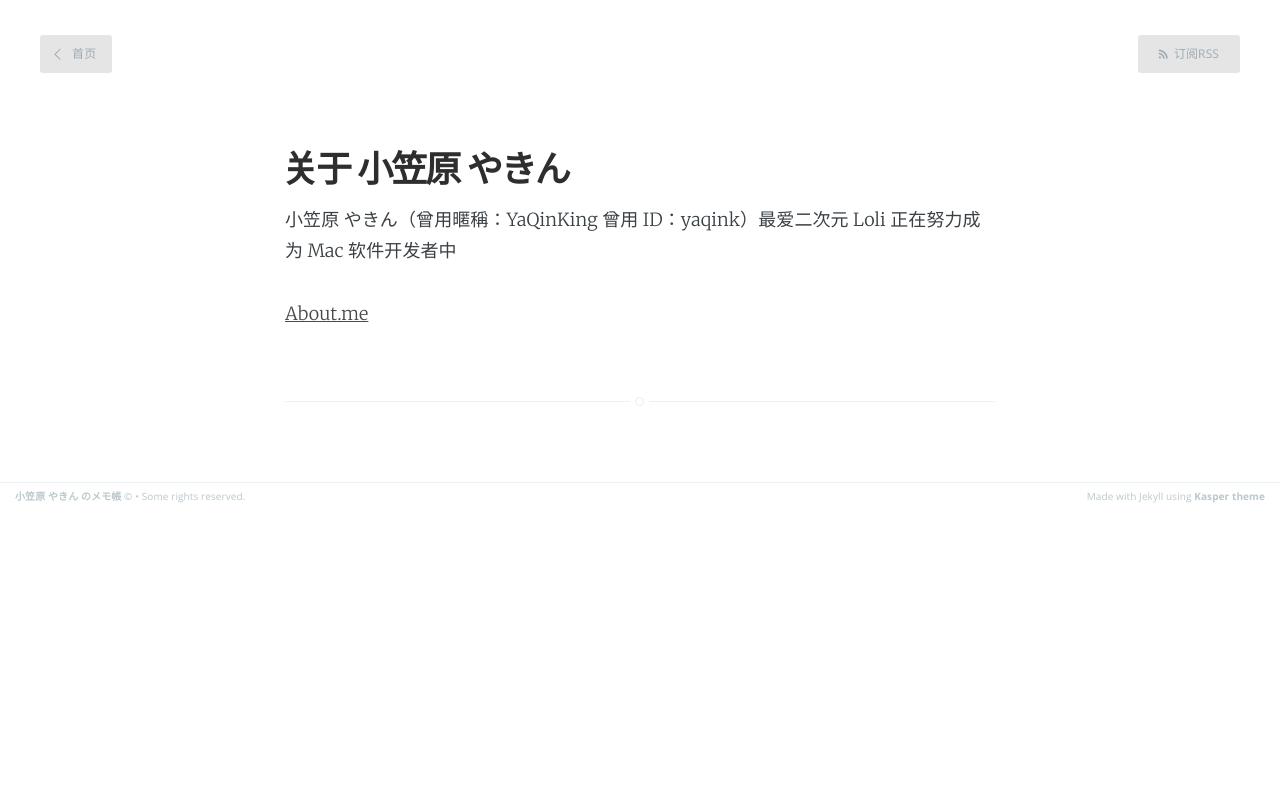
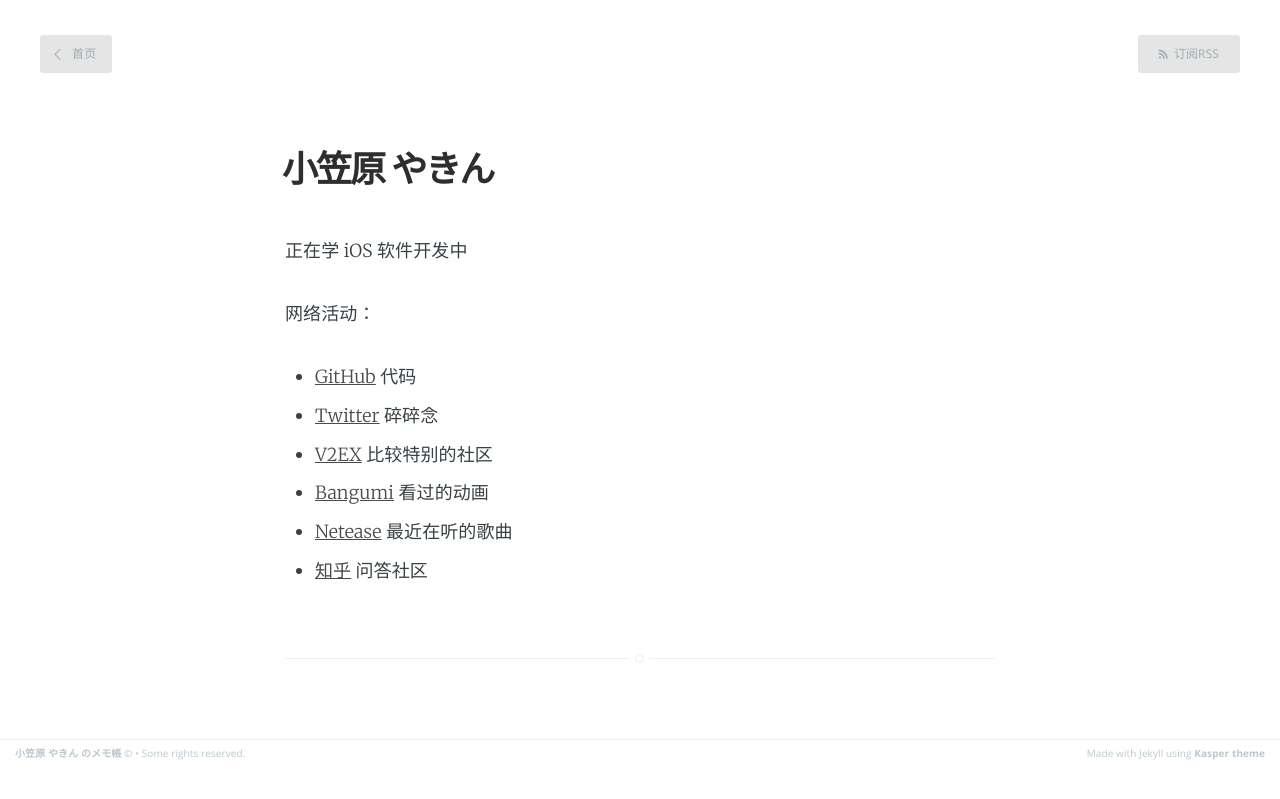
Before and after one commit to yaqinking/yaqinking.github.io, a Jekyll site: the page built from about.md, in a window 1280 px wide. Shown: the top 799 px of the page. Built offline with Jekyll 4.4.1, drawn with Linux system fonts in a browser that asks for light colours; Markdown is read by kramdown in place of the engine named in the settings.

Commit message:
Update About

```diff
--- a/about.md
+++ b/about.md
@@ -1,8 +1,15 @@
 ---
 layout: page
-title: 关于 小笠原 やきん
+title: 小笠原 やきん
 ---
+<br>
+正在学 iOS 软件开发中
 
-小笠原 やきん（曾用暱稱：YaQinKing 曾用 ID：yaqink）最爱二次元 Loli 正在努力成为 Mac 软件开发者中
+网络活动：
 
-[About.me](https://about.me/yaqinking)
+- [GitHub](https://github.com/yaqinking) 代码
+- [Twitter](https://twitter.com/yaqinking) 碎碎念
+- [V2EX](https://v2ex.com/member/yaqink) 比较特别的社区
+- [Bangumi](http://bangumi.tv/user/yaqink) 看过的动画
+- [Netease](http://music.163.com/#/user/home?id=32622471) 最近在听的歌曲
+- [知乎](http://www.zhihu.com/people/yaqinking) 问答社区
```
